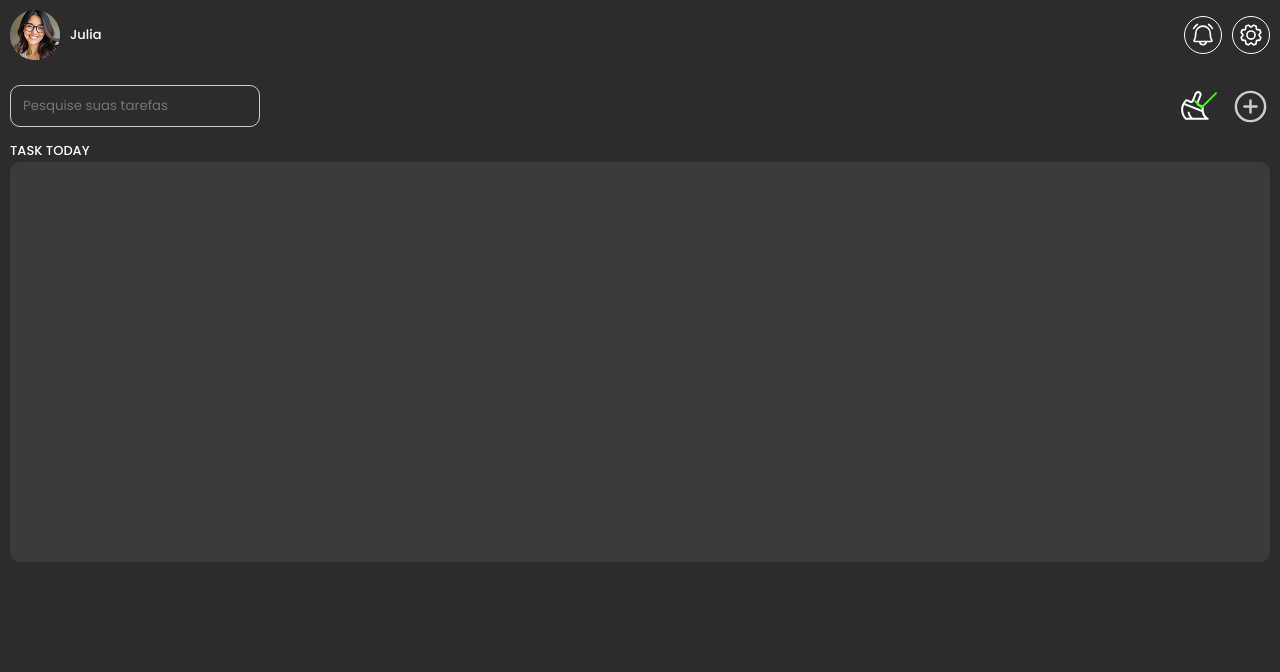
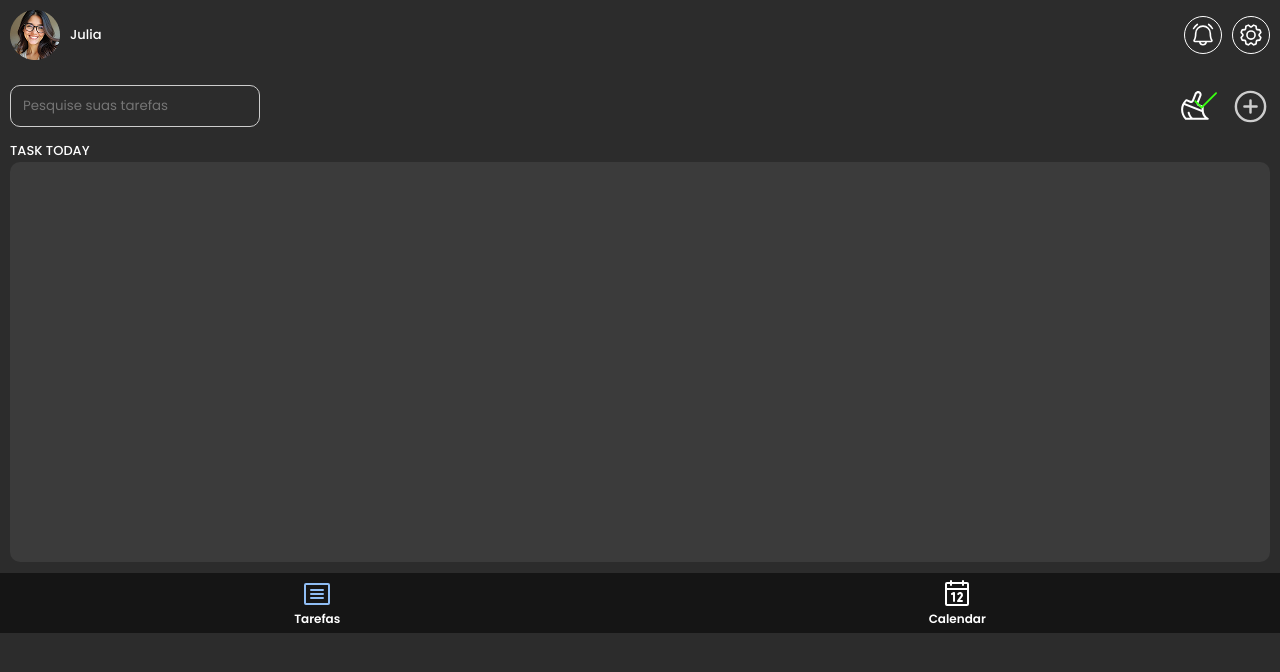
Before and after one commit to Wrocha21/Projeto-ToDoList, a React (Vite) app in the folder ToDoList/: page / in a window 1280 px wide. Shown: the top 672 px of the page. Built offline with nearby package versions, Linux system fonts and the light colour scheme.

Commit message:
adicionando footer e css

```diff
--- a/ToDoList/src/App.jsx
+++ b/ToDoList/src/App.jsx
@@ -121,6 +121,33 @@ function App() {
           deleteToggleTask={deleteAllTasksToggleOnList}
         />
       )}
+      <div className="footer">
+        <div className="task-menu">
+          <svg
+            xmlns="http://www.w3.org/2000/svg"
+            width="32"
+            height="32"
+            fill="#000000"
+            id="active"
+            viewBox="0 0 256 256"
+          >
+            <path d="M216,40H40A16,16,0,0,0,24,56V200a16,16,0,0,0,16,16H216a16,16,0,0,0,16-16V56A16,16,0,0,0,216,40Zm0,160H40V56H216V200ZM184,96a8,8,0,0,1-8,8H80a8,8,0,0,1,0-16h96A8,8,0,0,1,184,96Zm0,32a8,8,0,0,1-8,8H80a8,8,0,0,1,0-16h96A8,8,0,0,1,184,128Zm0,32a8,8,0,0,1-8,8H80a8,8,0,0,1,0-16h96A8,8,0,0,1,184,160Z"></path>
+          </svg>
+          <span>Tarefas</span>
+        </div>
+        <div className="calendar-menu">
+          <svg
+            xmlns="http://www.w3.org/2000/svg"
+            width="32"
+            height="32"
+            fill="#000000"
+            viewBox="0 0 256 256"
+          >
+            <path d="M208,32H184V24a8,8,0,0,0-16,0v8H88V24a8,8,0,0,0-16,0v8H48A16,16,0,0,0,32,48V208a16,16,0,0,0,16,16H208a16,16,0,0,0,16-16V48A16,16,0,0,0,208,32ZM72,48v8a8,8,0,0,0,16,0V48h80v8a8,8,0,0,0,16,0V48h24V80H48V48ZM208,208H48V96H208V208Zm-96-88v64a8,8,0,0,1-16,0V132.94l-4.42,2.22a8,8,0,0,1-7.16-14.32l16-8A8,8,0,0,1,112,120Zm59.16,30.45L152,176h16a8,8,0,0,1,0,16H136a8,8,0,0,1-6.4-12.8l28.78-38.37A8,8,0,1,0,145.07,132a8,8,0,1,1-13.85-8A24,24,0,0,1,176,136,23.76,23.76,0,0,1,171.16,150.45Z"></path>
+          </svg>
+          <span>Calendar</span>
+        </div>
+      </div>
     </>
   );
 }
--- a/ToDoList/src/assets/css/ListTask.css
+++ b/ToDoList/src/assets/css/ListTask.css
@@ -29,7 +29,7 @@
 }
 
 .box-listTask {
-  margin: 10px;
+  margin: 10px 10px 16px 10px;
   max-height: 420px;
   span {
     font-weight: 500;
--- a/ToDoList/src/assets/css/global.css
+++ b/ToDoList/src/assets/css/global.css
@@ -48,3 +48,31 @@ body {
     }
   }
 }
+
+.footer {
+  width: 100%;
+  height: 60px;
+  display: flex;
+  align-items: center;
+  justify-content: space-around;
+  svg {
+    fill: white;
+  }
+  background-color: rgb(21, 21, 21);
+}
+
+#active {
+  fill: rgb(143, 189, 244);
+}
+
+.task-menu,
+.calendar-menu {
+  display: flex;
+  justify-content: center;
+  align-items: center;
+  flex-direction: column;
+  span {
+    font-size: 12px;
+    font-weight: 600;
+  }
+}
--- a/ToDoList/src/assets/css/modal.css
+++ b/ToDoList/src/assets/css/modal.css
@@ -43,7 +43,6 @@
     color: white;
     font-weight: 500;
     font-size: 13px;
-    border: 1px solid red;
     margin: 0px 0px 10px 0px;
   }
 
```
